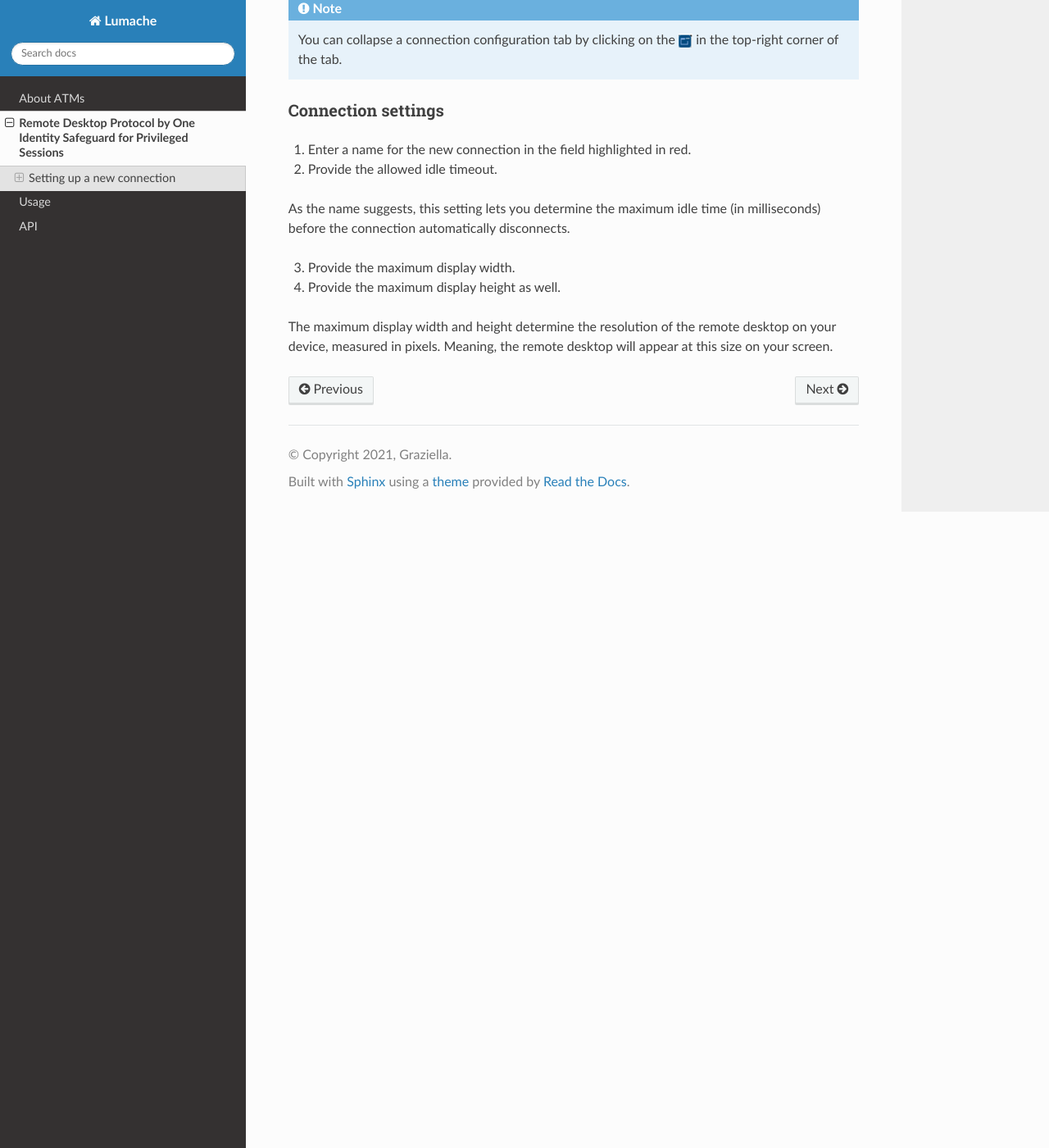
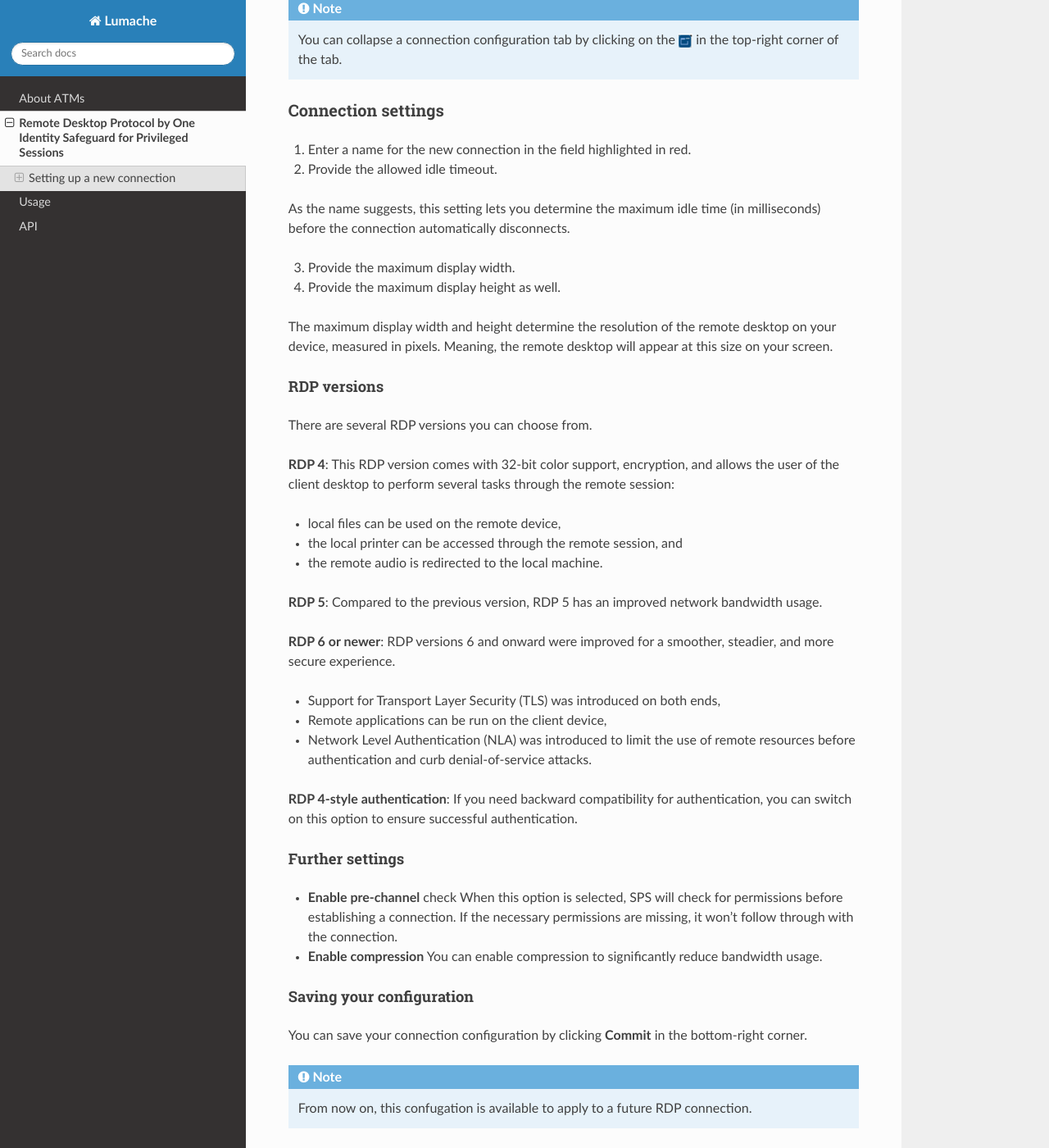
Before and after one commit to olykorzsuzsi/atm-n-rdp-test, a Sphinx documentation site: the page built from docs/source/rdp.rst, in a window 1280 px wide and 1400 px high, scrolled down 1249 px. Shown: the whole window at 82% size. Built offline with Sphinx 7.4.7 and the Read the Docs theme 3.1.0, drawn with Linux system fonts in a browser that asks for light colours; some of the changed text lies outside the part shown.

Commit message:
Added the remaining part of the RDP documentation

```diff
--- a/docs/source/rdp.rst
+++ b/docs/source/rdp.rst
@@ -6,8 +6,8 @@ Remote Desktop Protocol, from here on RDP, is a network communications protocol
 
 In this scenario
 
-- the device you are connecting to is the Remote Desktop server
-- and your device, where you’re establishing the connection from, is the Remote Desktop client
+- the device you are connecting **to** is the Remote Desktop server
+- and your device, where you’re establishing the connection **from**, is the Remote Desktop client
 
 One Identity’s Safeguard for Privileged Sessions solution, from now on SPS, allows you to set up the network connection between the Remote Desktop client and server.
 
@@ -15,7 +15,7 @@ One Identity’s Safeguard for Privileged Sessions solution, from now on SPS, al
  Setting up a new connection
 -----------------------------
 
-In the Main menu, go to RDP Control > Settings.
+In the *Main menu*, go to **RDP Control > Settings**.
 
 A tab will open where you can configure the details of your new connection.
 
@@ -40,7 +40,7 @@ A tab will open where you can configure the details of your new connection.
   :width: 17
 
 Connection settings
---------------------
+===================
 
 1. Enter a name for the new connection in the field highlighted in red.
 
@@ -52,3 +52,40 @@ As the name suggests, this setting lets you determine the maximum idle time (in
 #. Provide the maximum display height as well.
 
 The maximum display width and height determine the resolution of the remote desktop on your device, measured in pixels. Meaning, the remote desktop will appear at this size on your screen.
+
+RDP versions
+------------
+
+There are several RDP versions you can choose from.
+
+**RDP 4**: This RDP version comes with 32-bit color support, encryption, and allows the user of the client desktop to perform several tasks through the remote session:
+
+- local files can be used on the remote device,
+- the local printer can be accessed through the remote session, and
+- the remote audio is redirected to the local machine.
+
+**RDP 5**: Compared to the previous version, RDP 5 has an improved network bandwidth usage.
+
+**RDP 6 or newer**: RDP versions 6 and onward were improved for a smoother, steadier, and more secure experience.
+
+- Support for Transport Layer Security (TLS) was introduced on both ends,
+- Remote applications can be run on the client device,
+- Network Level Authentication (NLA) was introduced to limit the use of remote resources before authentication and curb denial-of-service attacks.
+
+**RDP 4-style authentication**: If you need backward compatibility for authentication, you can switch on this option to ensure successful authentication.
+
+Further settings
+----------------
+
+- **Enable pre-channel** check When this option is selected, SPS will check for permissions before establishing a connection. If the necessary permissions are missing, it won’t follow through with the connection.
+
+- **Enable compression** You can enable compression to significantly reduce bandwidth usage.
+
+Saving your configuration
+-------------------------
+
+You can save your connection configuration by clicking **Commit** in the bottom-right corner.
+
+.. note::
+
+ From now on, this confugation is available to apply to a future RDP connection.
```
